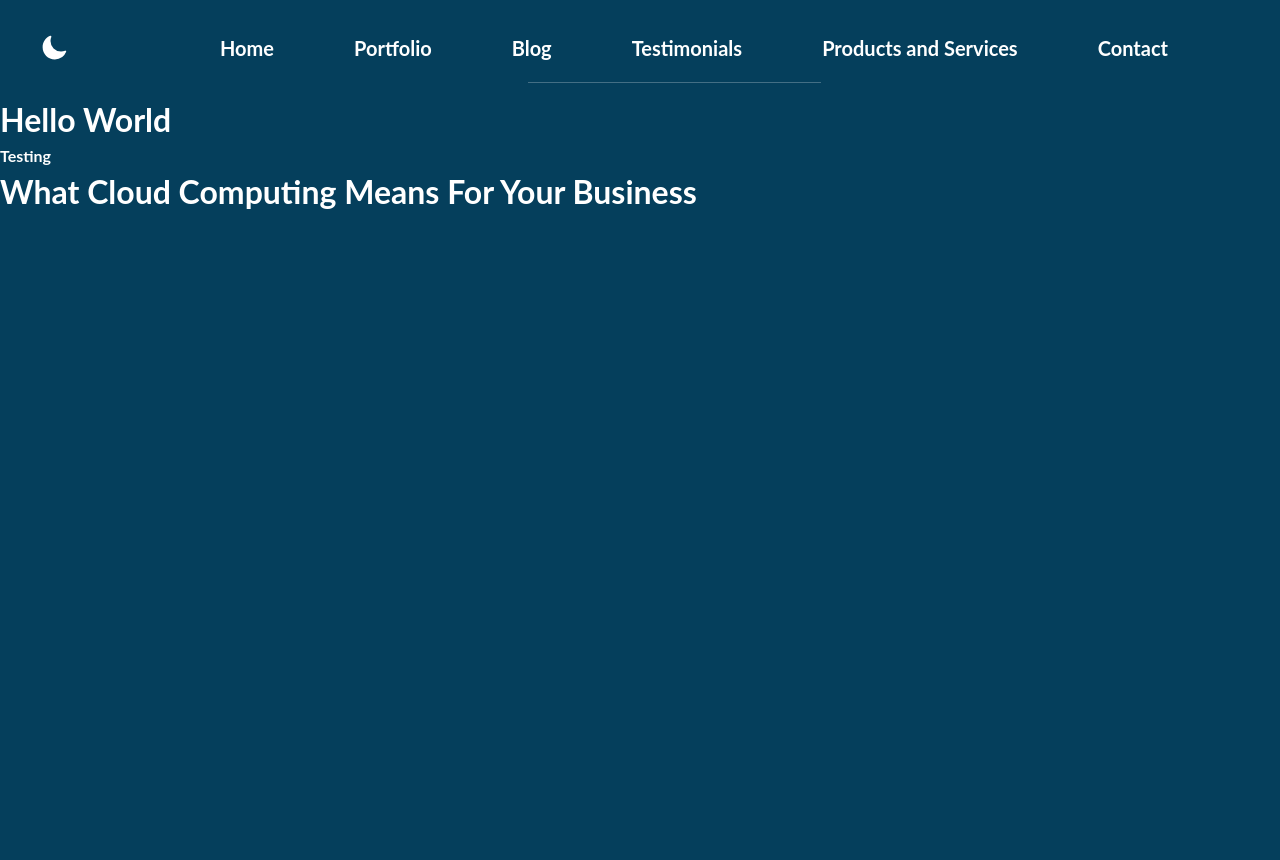
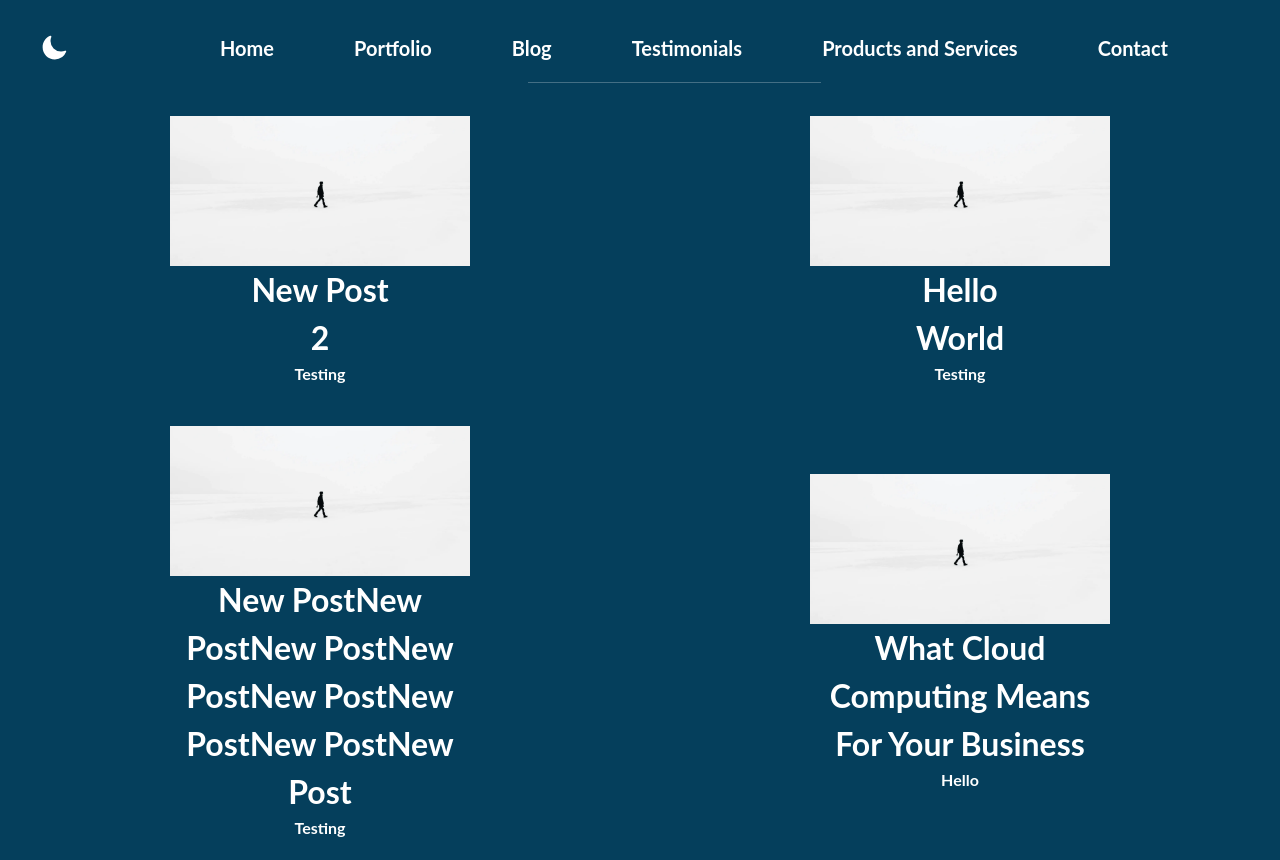
Before and after one commit to ConorMcNamee/old-portfolio, a Next.js app: page /blog in a window 1280 px wide. Before the commit the page ends 800 px from the top, so only its background shows below. Built offline with nearby package versions, Linux system fonts and the light colour scheme.

Commit message:
Updated blog index page

```diff
--- /dev/null
+++ b/_posts/another.md
@@ -0,0 +1,6 @@
+---
+title: 'New Post 2'
+excerpt: "Testing"
+---
+
+Hey
--- /dev/null
+++ b/_posts/new-post.md
@@ -0,0 +1,6 @@
+---
+title: 'New PostNew PostNew PostNew PostNew PostNew PostNew PostNew Post'
+excerpt: "Testing"
+---
+
+Hey
--- a/_posts/what-cloud-computing-means-for-you.md
+++ b/_posts/what-cloud-computing-means-for-you.md
@@ -1,5 +1,6 @@
 ---
 title: 'What Cloud Computing Means For Your Business'
+excerpt: "Hello"
 ---
 
 Cloud Computing is the latest and greatest in the tech world but what is the hype all about? What actually is the cloud and does it affect me? You may be thinking all of these things and maybe more and luckily for you I have the answers!
--- a/pages/blog/index.tsx
+++ b/pages/blog/index.tsx
@@ -1,4 +1,5 @@
 import Link from "next/link";
+import Image from "next/image";
 import { getAllPosts } from "../../lib/api";
 import Post from "../../interfaces/post";
 
@@ -8,13 +9,20 @@ type Props = {
 
 export default function Blog({ allPosts }:Props) {
     return (
-        <section className="flex flex-col">
-            <div id="blog-card" className="">
+        <section className="flex flex-col flex-wrap justify-center">
+            <div id="blog-card" className="flex flex-wrap items-center">
                 {
                     allPosts.map((post, key) => (
-                        <Link key={key} href={post.slug}>
-                            <div className="">
-                                <h1 className="text-white">{post.title}</h1>
+                        <Link className="flex md:w-[50%] p-5 justify-center" key={key} href={"/blog/"+post.slug}>
+                            <div className="flex flex-col items-center text-center">
+                                <Image
+                                alt={"Hello"}
+                                src={"/cover.webp"}
+                                width={300}
+                                height={150}
+                                 />
+
+                                <h1 className="w-[50%]">{post.title}</h1>
                                 <p>{post.excerpt}</p>
                             </div>
                         </Link>
```
Also changed, not shown: public/cover.webp (added).
